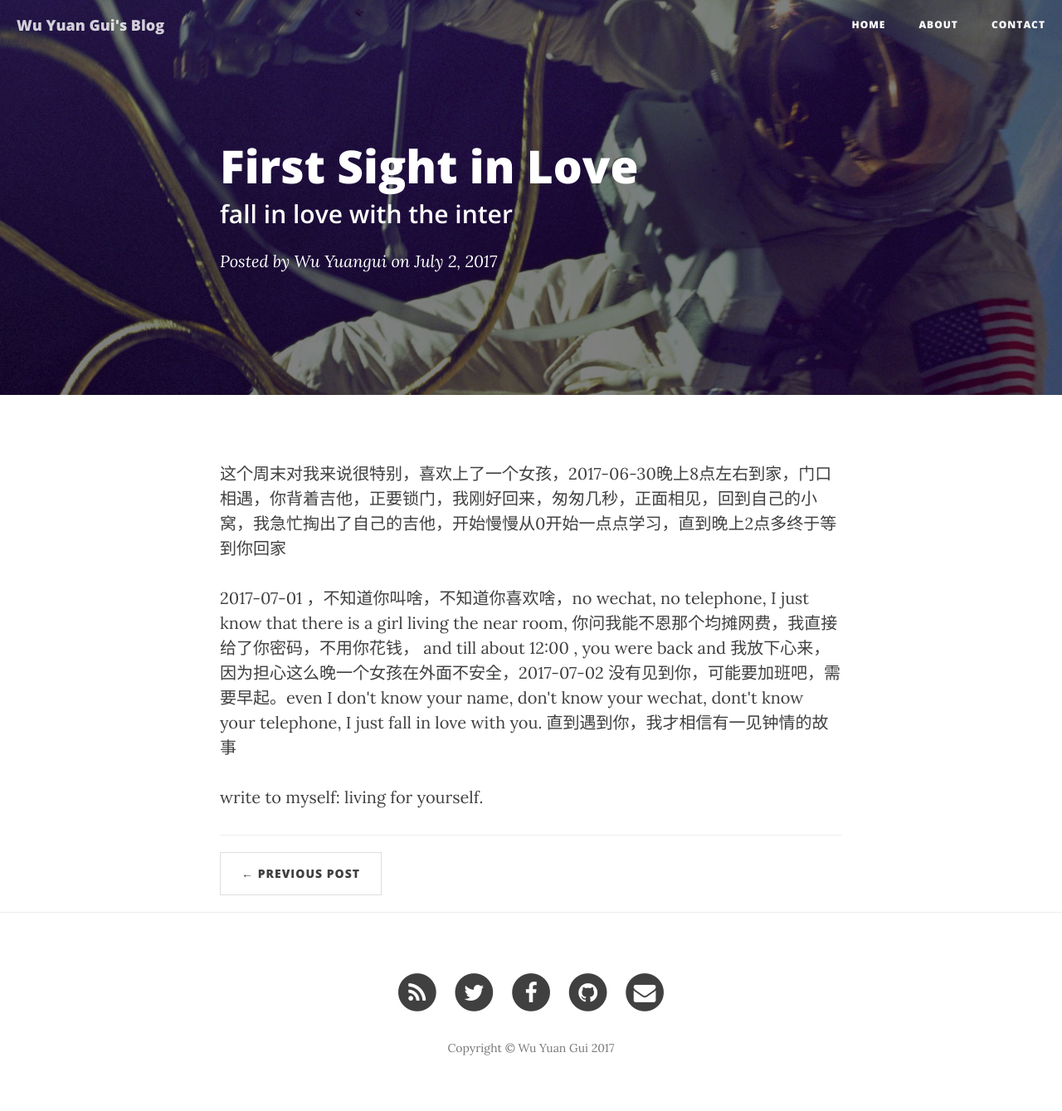
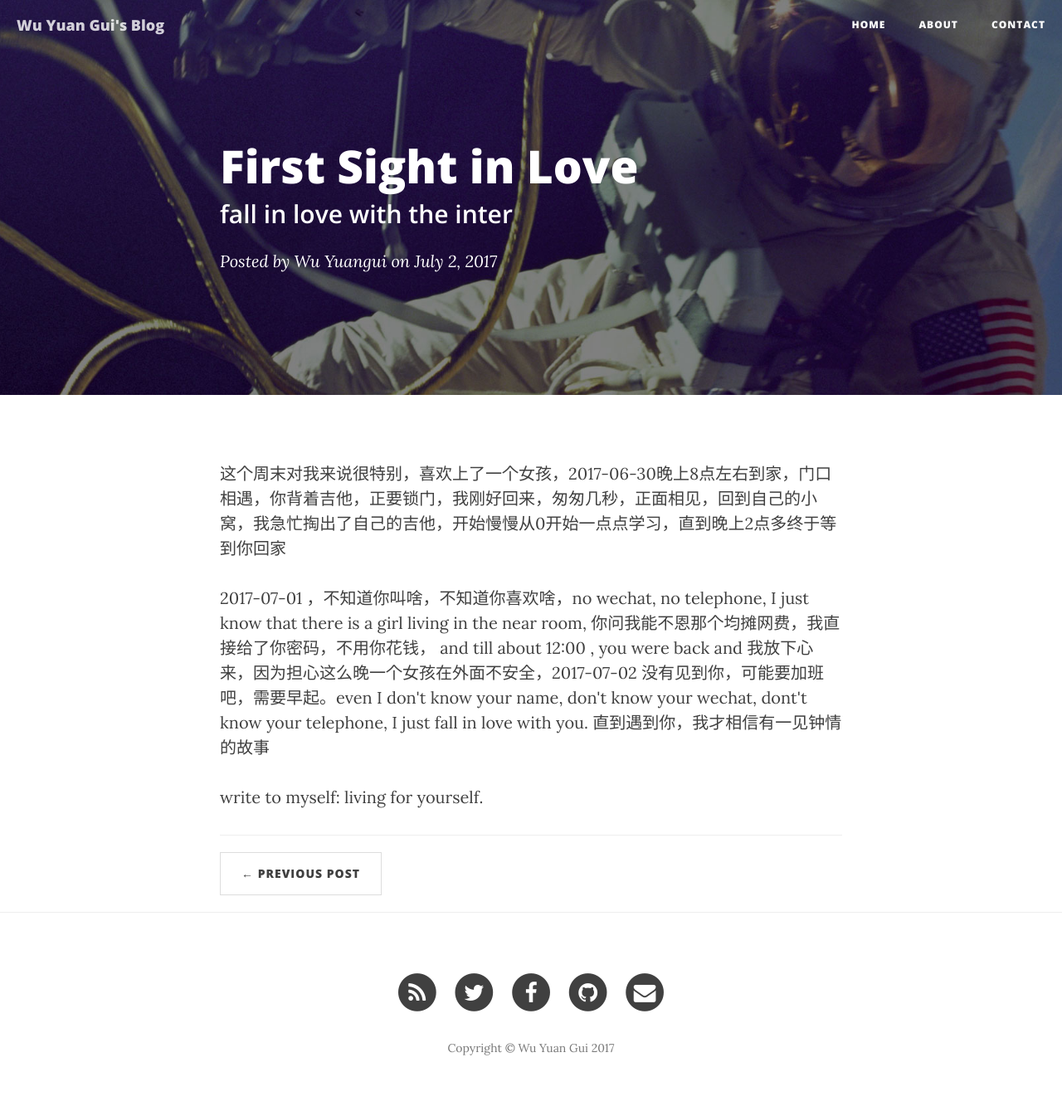
Before and after one commit to lihuibng/wuyuangui, a Jekyll site: the page built from _posts/2017-07-02-someone_like_you.markdown, in a window 1280 px wide. Shown: the whole page at 83% size. Built offline with Jekyll 4.4.1, drawn with Linux system fonts in a browser that asks for light colours; nearby versions of some CDN libraries.

```diff
--- a/_posts/2017-07-02-someone_like_you.markdown
+++ b/_posts/2017-07-02-someone_like_you.markdown
@@ -7,5 +7,5 @@ author:     "Wu Yuangui"
 header-img: "img/post-bg-06.jpg"
 ---
 <p>这个周末对我来说很特别，喜欢上了一个女孩，2017-06-30晚上8点左右到家，门口相遇，你背着吉他，正要锁门，我刚好回来，匆匆几秒，正面相见，回到自己的小窝，我急忙掏出了自己的吉他，开始慢慢从0开始一点点学习，直到晚上2点多终于等到你回家</p>
-<p>2017-07-01 ，不知道你叫啥，不知道你喜欢啥，no wechat, no telephone, I just know that there is a girl living the near room, 你问我能不恩那个均摊网费，我直接给了你密码，不用你花钱， and till about 12:00 , you were back and 我放下心来，因为担心这么晚一个女孩在外面不安全，2017-07-02 没有见到你，可能要加班吧，需要早起。even I don't know your name, don't know your wechat, dont't know your telephone, I just fall in love with you. 直到遇到你，我才相信有一见钟情的故事</p>
+<p>2017-07-01 ，不知道你叫啥，不知道你喜欢啥，no wechat, no telephone, I just know that there is a girl living in the near room, 你问我能不恩那个均摊网费，我直接给了你密码，不用你花钱， and till about 12:00 , you were back and 我放下心来，因为担心这么晚一个女孩在外面不安全，2017-07-02 没有见到你，可能要加班吧，需要早起。even I don't know your name, don't know your wechat, dont't know your telephone, I just fall in love with you. 直到遇到你，我才相信有一见钟情的故事</p>
 <p>write to myself: living for yourself.</p>
```
